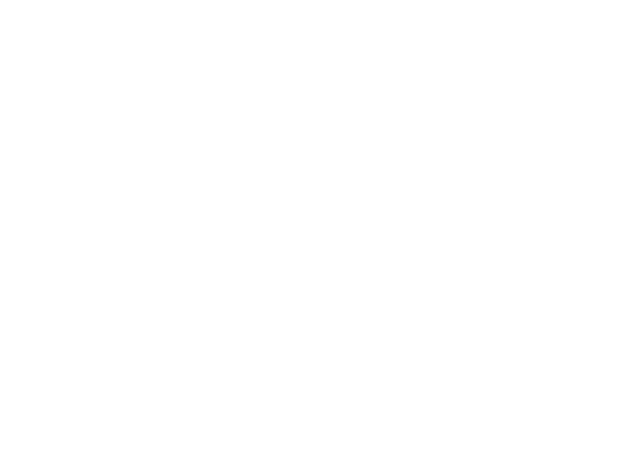
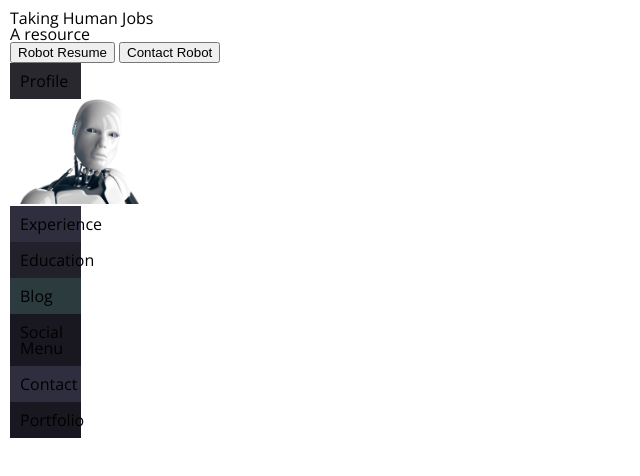
Before and after one commit to nogully/ng-comp-challenge-1, a plain HTML site: page index.html in a window 1280 px wide. Shown: the whole page, without its empty margins (0-640 px from the left). Drawn offline with nearby package versions, Linux system fonts and the light colour scheme.

Commit message:
Add files and html structure

```diff
--- a/index.html
+++ b/index.html
@@ -1,12 +1,41 @@
 <!DOCTYPE html>
 <html>
 <head>
-  <style type="text/css" href="style.css"></style>
-  <title></title>
+
+  <link rel="stylesheet" type="text/css" href="reset.css">
+  <link rel="stylesheet" type="text/css" href="styles.css">
+  <link href="https://fonts.googleapis.com/css?family=Open+Sans:700,300" rel="stylesheet">
+
+  <title>Taking Human Jobs</title>
+
 </head>
 <body>
-  <div>
+
+  <div class="parent-div">
+
+  <header class="main-color1">
+    <h1>Taking Human Jobs</h1>
+    <p>A resource</p>
+    <button>Robot Resume</button>
+    <button>Contact Robot</button>
+  </header>
+
+  <div class="color2">Profile</div>
+
+  <aside id="hero-image"><img src="robot.jpg" alt="robot image"></aside>
+
+  <div class="color3">Experience</div>
+
+  <div class="color4">Education</div>
+
+  <div class="main-color1">Blog</div>
+
+  <div class="color5">Social Menu</div>
+
+  <div class="color3">Contact</div>
+
+  <div class="color5">Portfolio</div>
+
   </div>
-
 </body>
 </html>
--- /dev/null
+++ b/styles.css
@@ -0,0 +1,36 @@
+body{
+  font-family: 'Open Sans', sans-serif;
+}
+
+div{
+  width: 20%;
+  padding: 10px;
+}
+
+img {
+  width: 200px;
+}
+
+div.main-color1 {
+  background-color: #2c3b3e;
+}
+
+div.color2 {
+  background-color: #29282f;
+}
+
+.color3 {
+  background-color: #2e2e3e;
+}
+
+.color4 {
+  background-color: #21202b;
+}
+
+.color5 {
+  background-color: #191820;
+}
+
+button {
+
+}
```
Also changed, not shown: robot.jpg (added), style.css (deleted), 1 other file.
